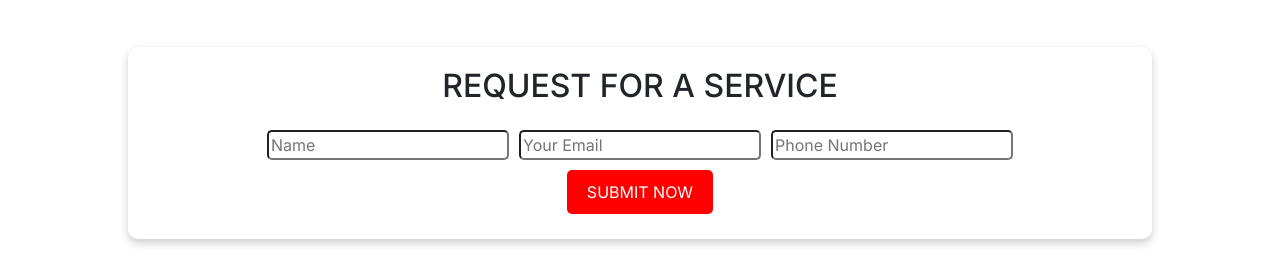
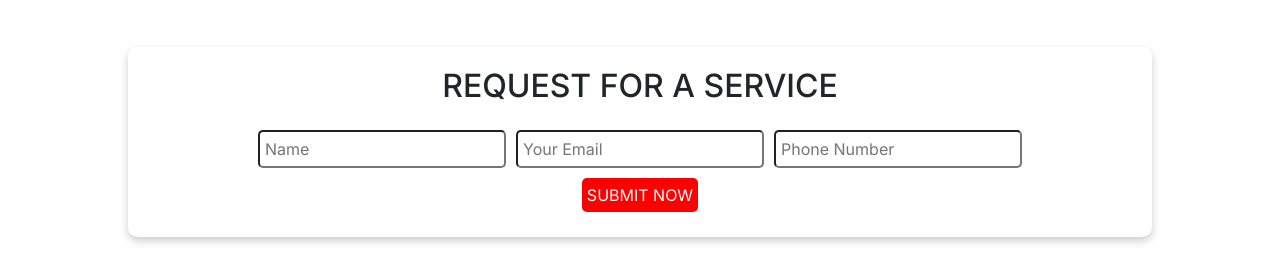
Before and after one commit to Aalia-Fathima/Xzect-task-8-repo, a Next.js app: page / in a window 1280 px wide. Shown: the part 1040-1304 px from the top of the page. Built offline with nearby package versions, Linux system fonts and the light colour scheme.

Commit message:
Update page.module.css

```diff
--- a/app/page.module.css
+++ b/app/page.module.css
@@ -321,7 +321,7 @@
 .formoverlays input,
 .formoverlays textarea,
 .formoverlays button {
-/*   padding: 10px; */
+  padding: 5px;
   margin: 5px;
 /*   border: none; */
   border-radius: 5px;
```
